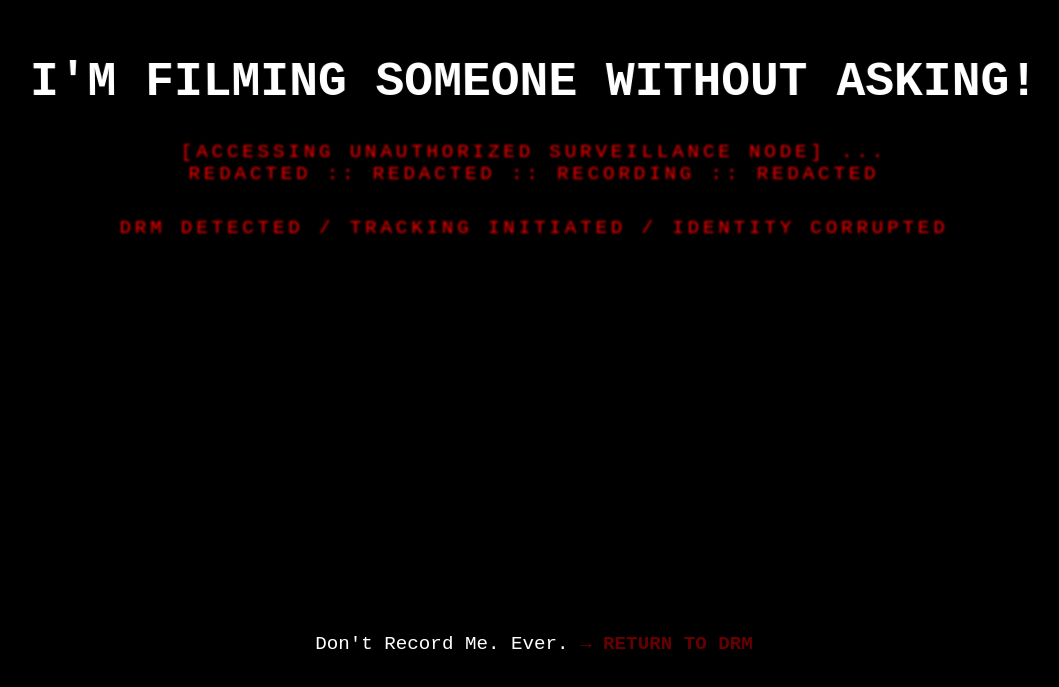
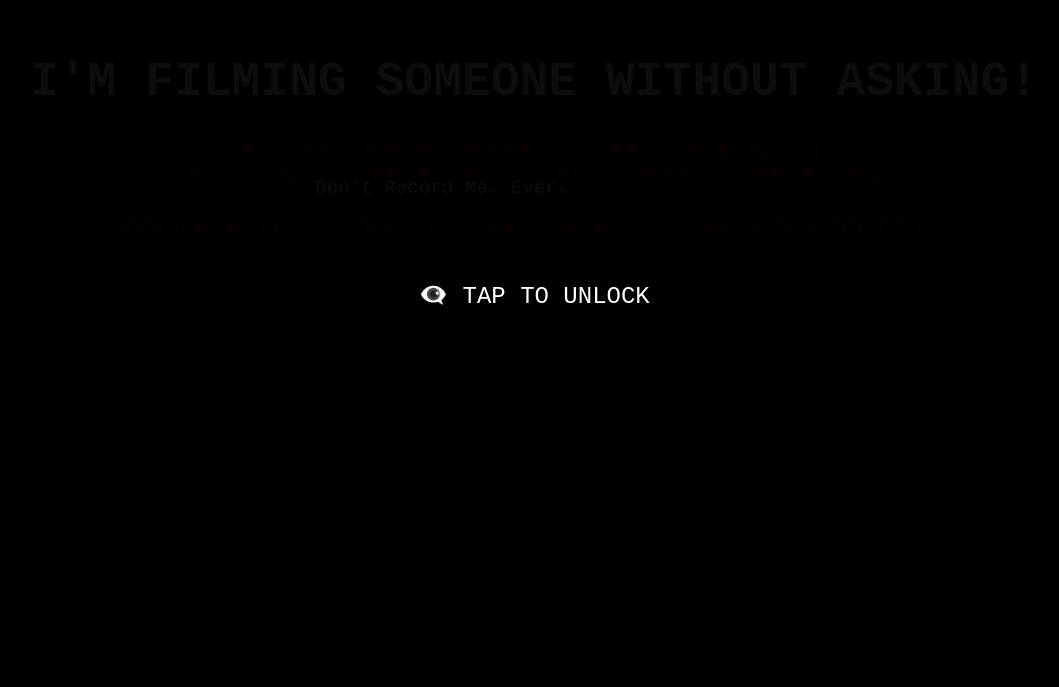
Before and after one commit to DRM2411/DRM-Chaos, a plain HTML site: page index.html in a window 1280 px wide. Shown: the part 105-792 px from the top of the page, without its empty margins (106-1165 px from the left). Drawn offline with Linux system fonts and the light colour scheme.

Commit message:
index.html

```diff
--- a/index.html
+++ b/index.html
@@ -15,6 +15,7 @@
       color: white;
       font-family: 'Courier New', Courier, monospace;
       overflow: hidden;
+      position: relative;
     }
     .glitch {
       font-size: 3rem;
@@ -100,9 +101,28 @@
       text-decoration: none;
       animation: pulse 1s infinite;
     }
+    .overlay {
+      position: fixed;
+      top: 0;
+      left: 0;
+      width: 100vw;
+      height: 100vh;
+      background: rgba(0,0,0,0.95);
+      color: #fff;
+      z-index: 9999;
+      display: flex;
+      align-items: center;
+      justify-content: center;
+      font-size: 1.5rem;
+      text-align: center;
+      cursor: pointer;
+      animation: pulse 2s infinite;
+    }
   </style>
 </head>
 <body>
+  <div class="overlay" id="unlockOverlay">👁️‍🗨️ TAP TO UNLOCK</div>
+
   <h1 class="glitch" data-text="I'M FILMING SOMEONE WITHOUT ASKING!">I'M FILMING SOMEONE WITHOUT ASKING!</h1>
   <p class="redacted">[ACCESSING UNAUTHORIZED SURVEILLANCE NODE] ...
     <br />REDACTED :: REDACTED :: RECORDING :: REDACTED</p>
@@ -111,9 +131,23 @@
     <p>Don't Record Me. Ever. <a href="https://drm.world">→ RETURN TO DRM</a></p>
   </div>
 
-  <audio autoplay loop>
-  <source src="https://DRM2411.github.io/DRM-Chaos/drm_chaos_screech.mp3" type="audio/mpeg">
-</audio>
+  <audio id="chaosAudio" preload="auto">
+    <source src="https://DRM2411.github.io/DRM-Chaos/drm_chaos_screech.mp3" type="audio/mpeg">
+  </audio>
 
+  <script>
+    const chaosAudio = document.getElementById('chaosAudio');
+    const overlay = document.getElementById('unlockOverlay');
+
+    const unlock = () => {
+      chaosAudio.play();
+      overlay.style.display = 'none';
+      document.body.removeEventListener('click', unlock);
+      document.body.removeEventListener('touchstart', unlock);
+    };
+
+    overlay.addEventListener('click', unlock);
+    overlay.addEventListener('touchstart', unlock);
+  </script>
 </body>
 </html>
```
